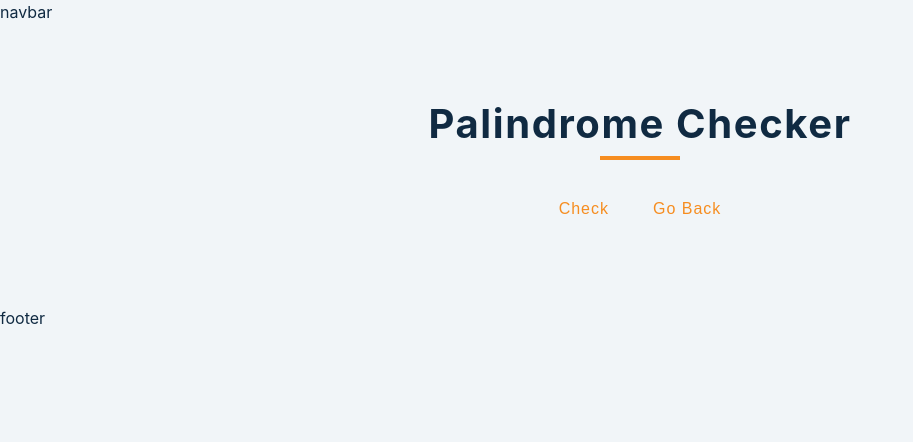
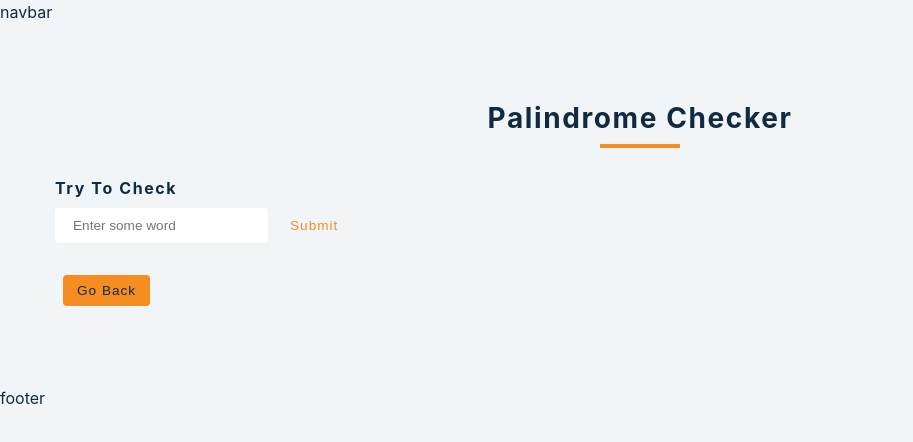
Before and after one commit to RomanDorosh/mini-projects-ReactJS, a React (Create React App) app: page /palindromechecker in a window 1280 px wide. Shown: the top 442 px of the page, without its empty margins (0-913 px from the left). Built offline with nearby package versions, Linux system fonts and the light colour scheme.

Commit message:
Finished with PalindromeChecker project, working on the next projects, some design changes

```diff
--- a/src/App.jsx
+++ b/src/App.jsx
@@ -3,6 +3,8 @@ import Navbar from './layout/Navbar';
 import Footer from './layout/Footer';
 import Home from './pages/Home';
 import PalindromeChecker from './pages/PalindromeChecker';
+import RomanNumeralConverter from "./pages/RomanNumeralConverter";
+import CaesarScipher from "./pages/CaesarScipher";
 
 function App() {
   return (
@@ -11,6 +13,17 @@ function App() {
       <Routes>
         <Route path="/" element={<Home />} />
         <Route path="/palindromechecker" element={<PalindromeChecker />} />
+        <Route path="/romannumeralconverter" element={<RomanNumeralConverter />} />
+        <Route path="/caesarscipher" element={<CaesarScipher />} />
+        {/* <Route path="/telephonenumbervalidator" element={<TelephoneNumberValidator />} />
+        <Route path="/cashregister" element={<CashRegister />} />
+        <Route path="/randomquotemachine" element={<RandomQuoteMachine />} />
+        <Route path="/markdownpreviewer" element={<MarkdownPreviewer />} />
+        <Route path="/drummachine" element={<DrumMachine />} />
+        <Route path="/javascriptcalculator" element={<JavascriptCalculator />} />
+        <Route path="/twentyfiveplusfiveclock" element={<TwentyfivePlusFiveClock />} />
+        <Route path="/surveyform" element={<SurveyForm />} />
+        <Route path="/productlandingpage" element={<ProductLandingPage />} /> */}
       </Routes>
       <Footer />
     </Router>
--- a/src/assets/data/projects.js
+++ b/src/assets/data/projects.js
@@ -4,35 +4,35 @@ const projects = [
     {
         id: 1,
         title: 'palindrome checker',
-        desc: 'palindrome checker',
+        desc: "A palindrome is a word or sentence that's spelled the same way both forward and backward, ignoring punctuation, case, and spacing.",
         category: 'logic',
         img: image_project_01,
     },
     {
         id: 2,
         title: 'roman numeral converter',
-        desc: 'roman numeral converter',
+        desc: 'Convert the given number into a roman numeral',
         category: 'logic',
         img: image_project_01,
     },
     {
         id: 3,
         title: 'caesars cipher',
-        desc: 'caesars cipher',
+        desc: 'One of the simplest and most widely known ciphers is a Caesar cipher, also known as a shift cipher. In a shift cipher the meanings of the letters are shifted by some set amount.',
         category: 'logic',
         img: image_project_01,
     },
     {
         id: 4,
         title: 'telephone number validator',
-        desc: 'telephone number validator',
+        desc: 'Return true if the passed string looks like a valid spain mobile phone number',
         category: 'logic',
         img: image_project_01,
     },
     {
         id: 5,
         title: 'cash register',
-        desc: 'cash register',
+        desc: 'cash register drawer that accepts purchase price, payment and cash-in-drawer',
         category: 'logic',
         img: image_project_01,
     },
@@ -66,8 +66,8 @@ const projects = [
     },
     {
         id: 10,
-        title: '25 + 5 clock',
-        desc: '25 + 5 clock',
+        title: 'twentyfive plus five clock',
+        desc: 'twentyfive plus five clock',
         category: 'logic',
         img: image_project_01,
     },
--- a/src/index.css
+++ b/src/index.css
@@ -30,8 +30,10 @@ Variables
   --clr-grey-8: hsl(210, 31%, 80%);
   --clr-grey-9: hsl(212, 33%, 89%);
   --clr-grey-10: hsl(210, 36%, 96%);
+
   --clr-white: #fff;
   --clr-orange: #F68D20;
+  --clr-pomelo: #CC4B4B;
 
   --clr-red-dark: hsl(360, 67%, 44%);
   --clr-red-light: hsl(360, 71%, 66%);
@@ -139,13 +141,13 @@ p {
 
 /*
 ===============
-Menu
+Projects list
 ===============
 */
 
-.menu {
+.projects-list,
+.project {
   padding: 5rem 0;
-  text-align: center;
 }
 .title {
   text-align: center;
@@ -158,6 +160,17 @@ Menu
   margin-left: auto;
   margin-right: auto;
 }
+
+input {
+  border-color: transparent;
+  padding: 0.5rem 1rem;
+  font-size: 1.2rem;
+  border-radius: var(--radius);
+}
+input.error {
+  border: 2px solid var(--clr-red-dark);
+}
+
 .btn-container {
   margin-bottom: 4rem;
   display: flex;
@@ -180,6 +193,14 @@ Menu
   background: var(--clr-orange);
   color: var(--clr-white);
 }
+.btn-back{
+  margin-top: 2rem;
+  color: var(--clr-grey-1);
+  background-color: var(--clr-orange);
+}
+.btn-back:hover {
+  background-color: var(--clr-pomelo);
+}
 .section-center {
   width: 90vw;
   margin: 0 auto;
@@ -188,10 +209,11 @@ Menu
   gap: 3rem 2rem;
   justify-items: center;
 }
-.menu-item {
+.projects-list-item {
   display: grid;
   gap: 1rem 2rem;
   max-width: 25rem;
+  min-width: 25rem;
 }
 .photo {
   object-fit: cover;
@@ -218,14 +240,18 @@ Menu
 }
 
 @media screen and (min-width: 768px) {
-  .menu-item {
+  .projects-list-item {
     grid-template-columns: 225px 1fr;
     gap: 0 1.25rem;
-    max-width: 50rem;
+    max-width: 40rem;
     min-width: 40rem;
   }
   .photo {
     height: 175px;
+  }
+  input,
+  .btn {
+    font-size: 0.85rem;
   }
 }
 @media screen and (min-width: 1200px) {
--- /dev/null
+++ b/src/pages/CaesarScipher.jsx
@@ -0,0 +1,17 @@
+import React from 'react'
+
+const CaesarScipher = () => {
+    return (
+        <main>
+            <section className="project section">
+                <div className="title">
+                    <h3>caesar scipher</h3>
+                    <div className="underline"></div>
+                    <h4>projects under development</h4>
+                </div>
+            </section>
+        </main>
+    )
+}
+
+export default CaesarScipher
--- a/src/pages/PalindromeChecker.jsx
+++ b/src/pages/PalindromeChecker.jsx
@@ -1,25 +1,54 @@
-import React from 'react'
+import React, { useEffect, useRef, useState } from 'react'
+import { Link } from 'react-router-dom';
 
 const PalindromeChecker = () => {
-    const palindrome = (str) => {
-        let myRegex = /[a-z0-9]/ig;
-        let arr = str.toLowerCase().match(myRegex);
-        let arrRev = str.toLowerCase().match(myRegex).reverse();
-        if (arr.join('') === arrRev.join('')) {
-            return console.log("true");
+    const [string, setString] = useState("");
+    const [palindrome, setPalindrome] = useState(false);
+    const [error, setError] = useState(false);
+    const [result, setResult] = useState('Try to check');
+    const firstUpdate = useRef(true)
+
+    const handleSubmit = (e) => {
+        e.preventDefault()
+        try {
+            let myRegex = /[a-z0-9]/ig;
+            let arr = string.toLowerCase().match(myRegex);
+            let arrRev = string.toLowerCase().match(myRegex).reverse();
+            setPalindrome(arr.join('') === arrRev.join(''))
+        } catch (error) {
+            setError(true);
+            console.log(error);
         }
-        return console.log("false");;
     }
+    useEffect(() => {
+        if (firstUpdate.current) {
+            firstUpdate.current = false;
+            return;
+        }
+        palindrome ? setResult('It is a palindrome') : setResult('It is not a palindrome')
+    }, [palindrome])
 
     return (
         <main>
-            <section className="menu section">
+            <section className="project section">
                 <div className="title">
-                    <h2>Palindrome Checker</h2>
+                    <h3>Palindrome Checker</h3>
                     <div className="underline"></div>
                 </div>
-                <button className='btn' onClick={() => palindrome("eyea")}>Check</button>
-                <button className='btn'>go back</button>
+                <h4>{result}</h4>
+                <form onSubmit={handleSubmit}>
+                    <input
+                        type='text'
+                        value={string}
+                        onChange={(e) => setString(e.target.value)}
+                        placeholder='Enter some word'
+                        className={`${error ? 'error' : null}`}
+                    />
+                    <button className='btn' type='submit'>
+                        submit
+                    </button>
+                </form>
+                <Link to="/"><button className='btn btn-back'>go back</button></Link>
             </section>
         </main>
     )
--- /dev/null
+++ b/src/pages/RomanNumeralConverter.jsx
@@ -0,0 +1,17 @@
+import React from 'react'
+
+const RomanNumeralConverter = () => {
+    return (
+        <main>
+            <section className="project section">
+                <div className="title">
+                    <h3>roman numeral converter</h3>
+                    <div className="underline"></div>
+                    <h4>projects under development</h4>
+                </div>
+            </section>
+        </main>
+    )
+}
+
+export default RomanNumeralConverter
```
